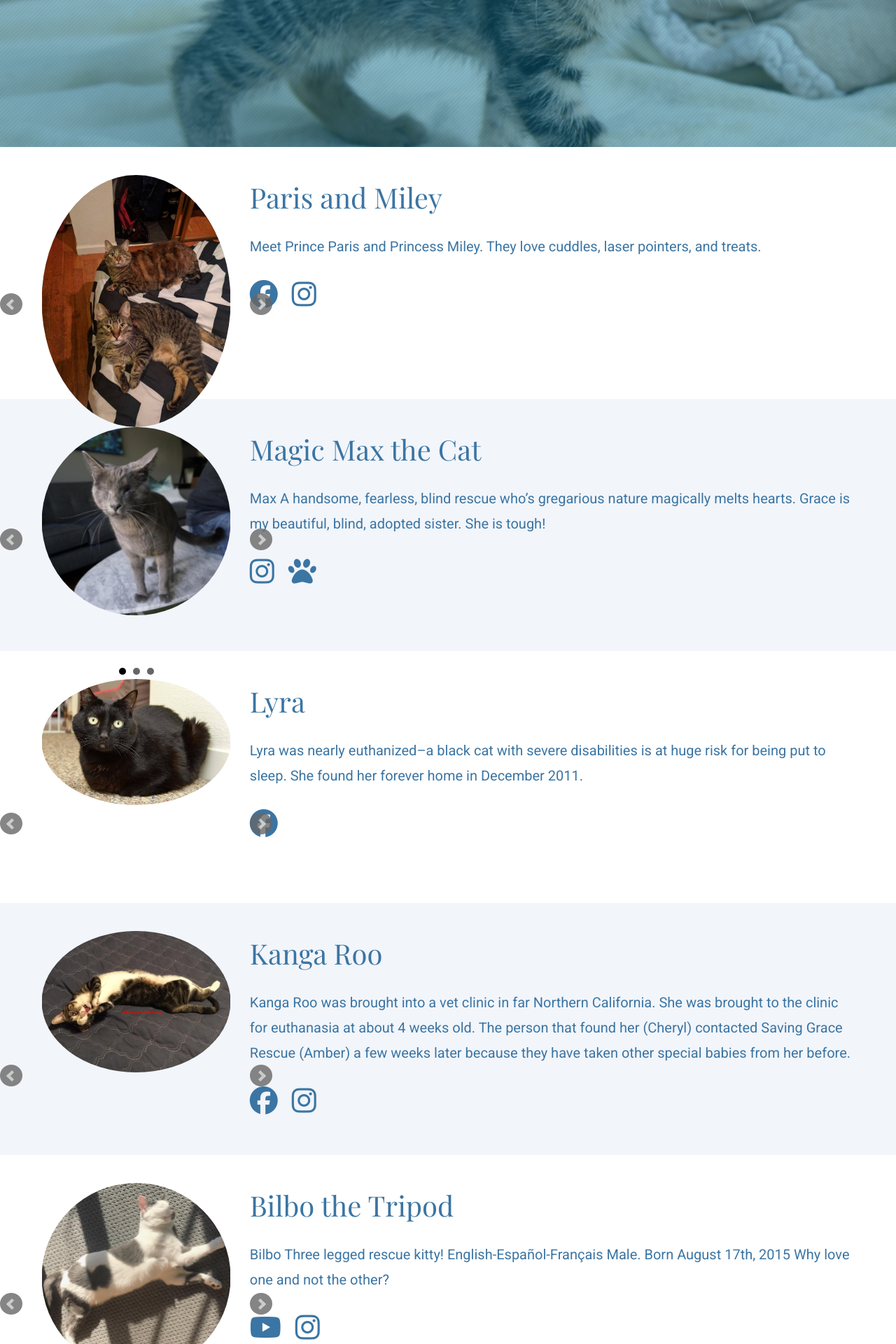
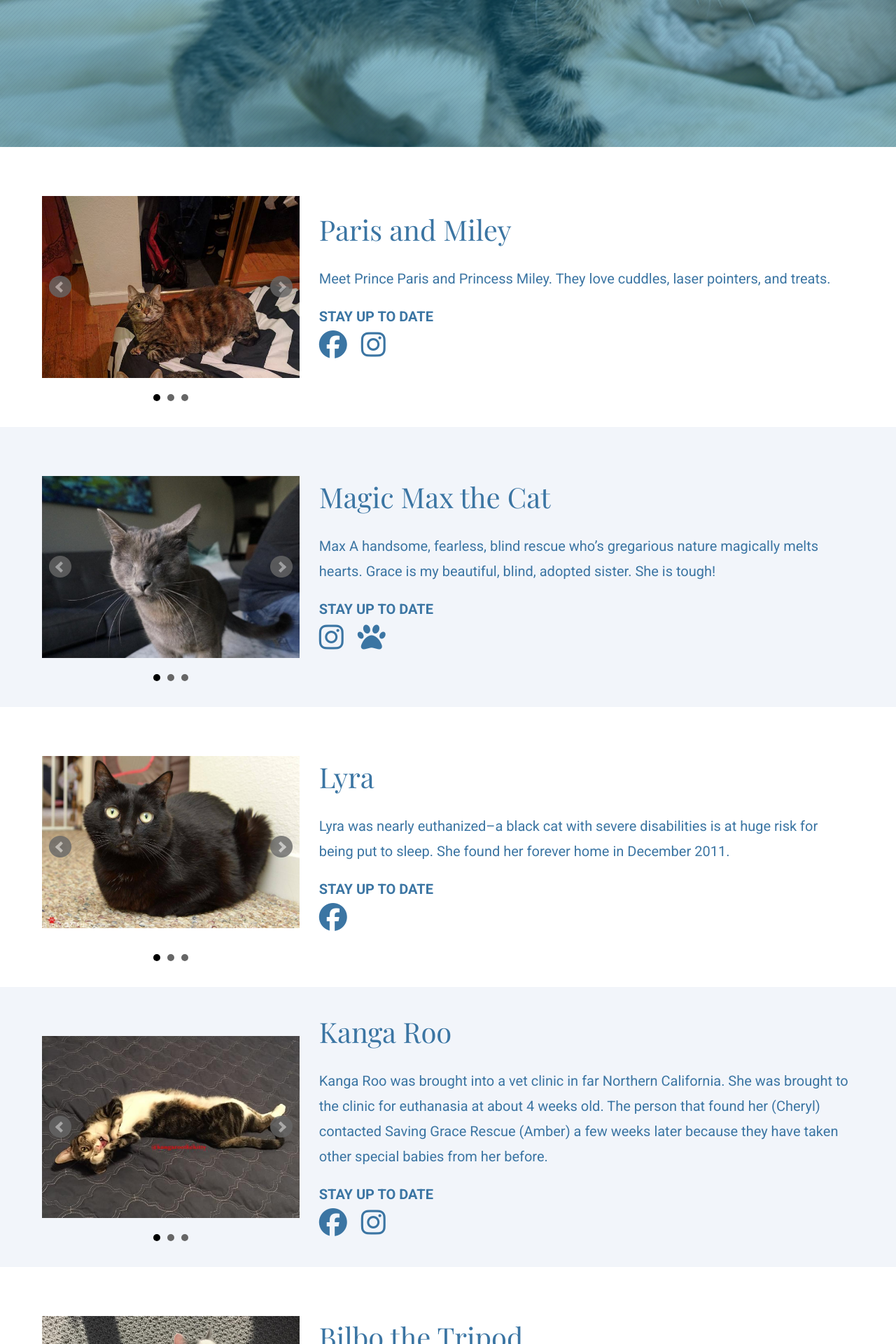
Before and after one commit to savinggracerescue/savinggracerescue.github.io, a Jekyll site: the page built from _pages/success-stories.html, in a window 1280 px wide. Shown: the part 350-2270 px from the top of the page at 70% size. Built offline with Jekyll 4.4.1, drawn with Linux system fonts in a browser that asks for light colours; nearby versions of some CDN libraries; some of the changed text lies outside the part shown.

Commit message:
Success stories slider adjustments. h3 styling.

```diff
--- a/_pages/success-stories.html
+++ b/_pages/success-stories.html
@@ -25,6 +25,7 @@ layout: default
                         {{story.excerpt}}
                     </p>
                     <footer>
+                        <h3>Stay up to date</h3>
                         <ul>
                             {% if story.facebook %}
                                 <li>
--- a/css/styles.css
+++ b/css/styles.css
@@ -496,10 +496,11 @@ h2 {
   text-align: center; }
 
 h3 {
-  font-size: 1.5em;
-  border-bottom: 1px solid #3b75a3;
-  padding: 0 0 .5em 0;
-  margin-bottom: .5em; }
+  font-size: 1em;
+  margin-bottom: .2em;
+  text-transform: uppercase;
+  font-family: "Roboto", sans-serif;
+  font-weight: bold; }
 
 p {
   line-height: 1.8em;
@@ -753,6 +754,12 @@ section .cta-large {
       border-color: #FFC908;
       color: #FFC908; }
 
+.bx-wrapper .bx-next {
+  right: 10px; }
+
+.bx-wrapper .bx-prev {
+  left: 10px; }
+
 footer.footer {
   background-color: #3b75a3;
   color: #9fbfd6; }
@@ -861,7 +868,7 @@ header.header {
     display: none; }
 
 .eyecatcher {
-  background: linear-gradient(rgba(255, 241, 208, 0.4), rgba(255, 241, 208, 0.4)), url("/images/cover/cover-photo9.jpg");
+  background: linear-gradient(rgba(255, 241, 208, 0.4), rgba(255, 241, 208, 0.4)), url("/images/cover/cover-photo8.jpg");
   background-repeat: no-repeat;
   background-position: bottom;
   background-size: cover;
@@ -970,36 +977,42 @@ header.header {
   list-style: none;
   margin: 0; }
   .success-stories ul li.story {
-    height: 18em;
-    padding: 2em 0; }
+    height: 20em;
+    padding: 2em 0;
+    display: -ms-flexbox;
+    display: flex;
+    -ms-flex-align: center;
+        align-items: center; }
     .success-stories ul li.story:nth-child(even) {
       background-color: #f2f5fa; }
     .success-stories ul li.story .inner {
-      height: 100%; }
+      display: -ms-flexbox;
+      display: flex;
+      -ms-flex-align: center;
+          align-items: center; }
       .success-stories ul li.story .inner .image {
         float: left;
         display: block;
         margin-right: 2.35765%;
-        width: 23.23176%;
-        height: 100%; }
+        width: 31.76157%; }
         .success-stories ul li.story .inner .image:last-child {
           margin-right: 0; }
-        .success-stories ul li.story .inner .image img {
-          border-radius: 50%;
-          object-fit: cover;
-          height: 100%;
-          width: 100%; }
+        .success-stories ul li.story .inner .image .bx-wrapper,
+        .success-stories ul li.story .inner .image .bx-viewport {
+          height: 13em !important;
+          margin: 0; }
       .success-stories ul li.story .inner .excerpt {
         float: left;
         display: block;
         margin-right: 2.35765%;
-        width: 74.41059%; }
+        width: 65.88078%; }
         .success-stories ul li.story .inner .excerpt:last-child {
           margin-right: 0; }
         .success-stories ul li.story .inner .excerpt h2 {
           text-align: left; }
         .success-stories ul li.story .inner .excerpt footer li {
-          float: left; }
+          float: left;
+          line-height: 1; }
           .success-stories ul li.story .inner .excerpt footer li a {
             font-size: 2em;
             margin-right: .5em; }
```
Also changed, not shown: _sass/globals/globals.scss (+17 -4 lines), _sass/success-stories.scss (+12 -10 lines).
